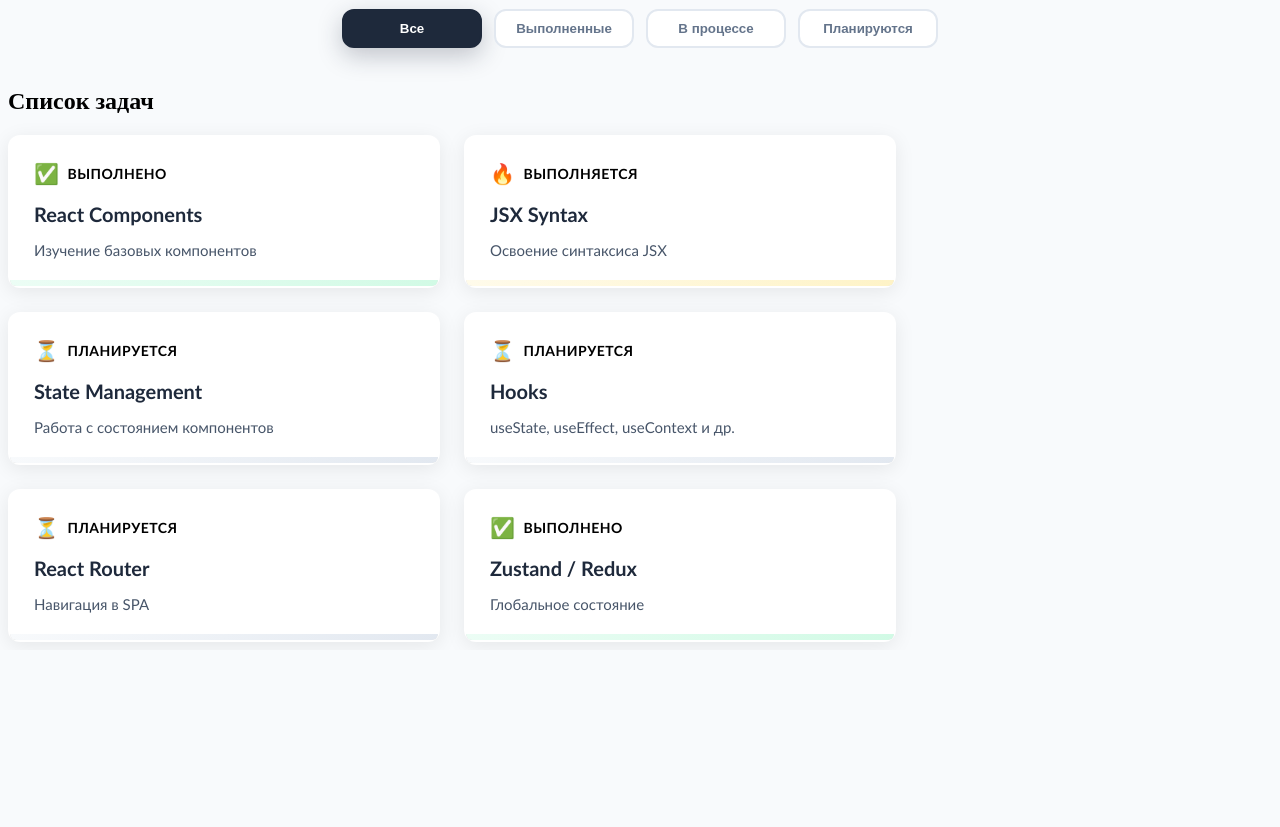
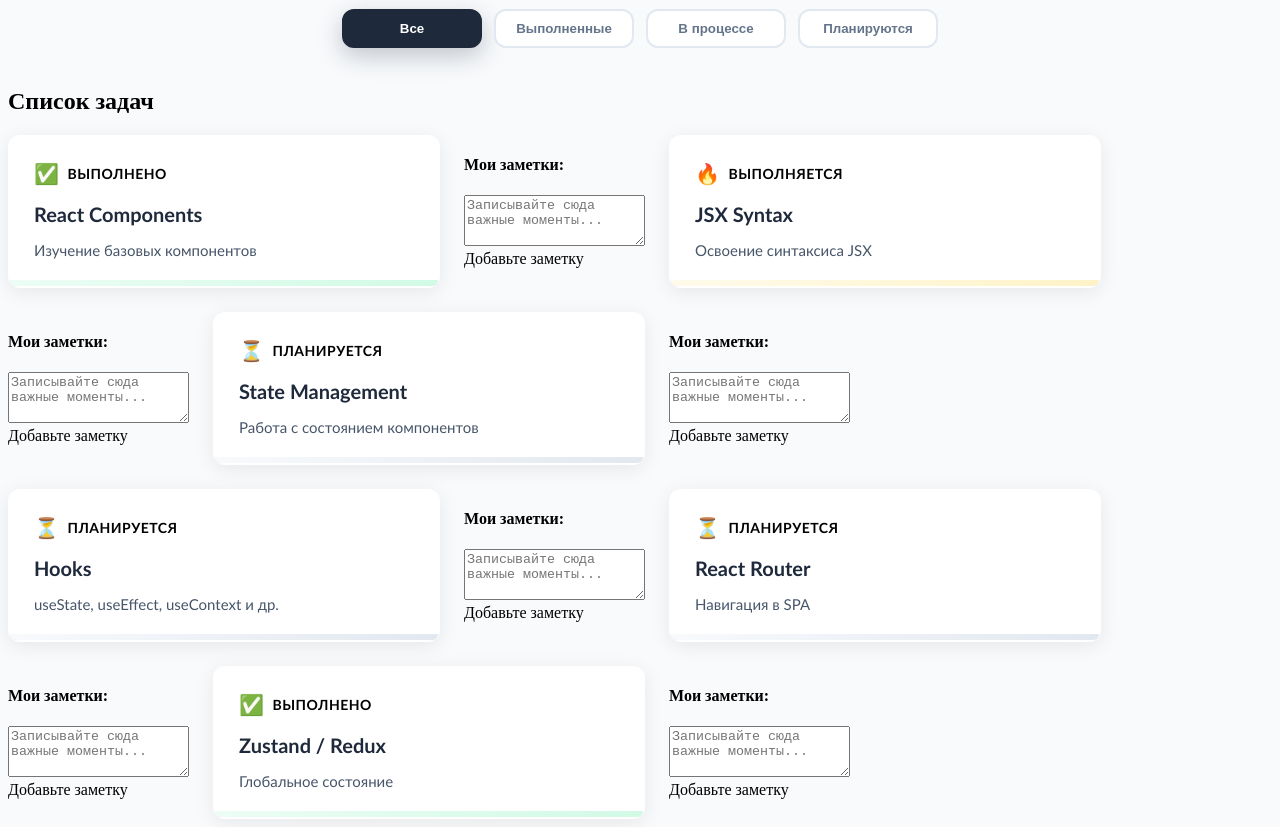
Before and after one commit to FastTra1n/task-tracker, a React (Vite) app: page / in a window 1280 px wide. Shown: the part 680-1507 px from the top of the page. Before the commit the page ends 1330 px from the top, so only its background shows below. Built offline with nearby package versions, Linux system fonts and the light colour scheme.

Commit message:
feat(TechnologyNotes): added the ability to leave notes for each of the cards with saving in localStorage.

```diff
--- a/src/App.jsx
+++ b/src/App.jsx
@@ -1,4 +1,4 @@
-import { useState } from 'react'
+import { useState, useEffect } from 'react'
 
 import './App.css'
 import './components/TechnologyCard.css'
@@ -12,46 +12,64 @@ import QuickActions from './components/QuickActions'
 import FilterTabs from './components/FilterTabs'
 
 function App() {
-  const [technologies, setTechnologies] = useState([
+  const [technologies, setTechnologies] = useState(() => {
+    const saved = localStorage.getItem('techTrackerData');
+    if (saved) {
+      const parsed = JSON.parse(saved);
+      return parsed;
+    }
+    return [
       {
         id: 1,
         title: 'React Components',
         description: 'Изучение базовых компонентов',
-      status: 'completed'
+        status: 'completed',
+        notes: ''
       },
       {
         id: 2,
         title: 'JSX Syntax',
         description: 'Освоение синтаксиса JSX',
-      status: 'in-progress'
+        status: 'in-progress',
+        notes: ''
       },
       {
         id: 3,
         title: 'State Management',
         description: 'Работа с состоянием компонентов',
-      status: 'not-started'
+        status: 'not-started',
+        notes: ''
       },
       {
         id: 4,
         title: 'Hooks',
         description: 'useState, useEffect, useContext и др.',
-      status: 'not-started'
+        status: 'not-started',
+        notes: ''
       },
       {
         id: 5,
         title: 'React Router',
         description: 'Навигация в SPA',
-      status: 'not-started'
+        status: 'not-started',
+        notes: ''
       },
       {
         id: 6,
         title: 'Zustand / Redux',
         description: 'Глобальное состояние',
-      status: 'completed'
+        status: 'completed',
+        notes: ''
       }
-  ]);
+    ]
+  });
 
   const [filter, setFilter] = useState('all');
+
+  useEffect(() => {
+    localStorage.setItem('techTrackerData', JSON.stringify(technologies));
+    console.log('Данные сохранены в localStorage');
+  }, [technologies]);
 
   const handleStatusChange = (id, newStatus) => {
     setTechnologies(prev => prev.map(tech =>
@@ -80,6 +98,14 @@ function App() {
     return tech.status === filter;
   })
 
+  const updateTechnologyNotes = (techId, newNotes) => {
+    setTechnologies(prev =>
+      prev.map(tech =>
+        tech.id === techId ? { ...tech, notes: newNotes } : tech
+      )
+    );
+  }
+
   return (
     <>
       <ProgressHeader techs={technologies} />
@@ -102,7 +128,9 @@ function App() {
               title={tech.title}
               description={tech.description}
               status={tech.status}
+              notes={tech.notes}
               onStatusChange={handleStatusChange}
+              onNotesChange={updateTechnologyNotes}
           />
         ))}
       </div>
--- a/src/components/TechnologyCard.jsx
+++ b/src/components/TechnologyCard.jsx
@@ -1,4 +1,6 @@
-function TechnologyCard({ id, title, description, status, onStatusChange }) {
+import TechnologyNotes from "./TechnologyNotes";
+
+function TechnologyCard({ id, title, description, status, notes, onStatusChange, onNotesChange }) {
   const nextStatus = status === 'not-started' ? 'in-progress' :
                      status === 'in-progress' ? 'completed' : 'not-started';
   let statusIcon, statusText;
@@ -21,7 +23,8 @@ function TechnologyCard({ id, title, description, status, onStatusChange }) {
   }
 
   return (
-    <div
+    <>
+      <div
       className="tech-card"
       onClick={changeStatus}
     >
@@ -41,6 +44,13 @@ function TechnologyCard({ id, title, description, status, onStatusChange }) {
         <div className={`tech-card__progress-fill ${status}`}></div>
       </div>
     </div>
+
+    <TechnologyNotes
+        notes={notes}
+        onNotesChange={onNotesChange}
+        techId={id}
+      />
+    </>
   );
 }
 
--- /dev/null
+++ b/src/components/TechnologyNotes.jsx
@@ -0,0 +1,18 @@
+function TechnologyNotes({ notes, onNotesChange, techId }) {
+  return (
+    <div className="notes-section">
+      <h4>Мои заметки:</h4>
+      <textarea
+        value={notes}
+        onChange={(e) => onNotesChange(techId, e.target.value)}
+        placeholder="Записывайте сюда важные моменты..."
+        rows="3"
+      />
+      <div className="notes-hint">
+        {notes.length > 0 ? `Заметка сохранена (${notes.length} символов)` : 'Добавьте заметку'}
+      </div>
+    </div>
+  );
+}
+
+export default TechnologyNotes;
```
Also changed, not shown: src/components/TechnologyNotes.css (added). Lines whose indentation alone changed are shown as unchanged.
